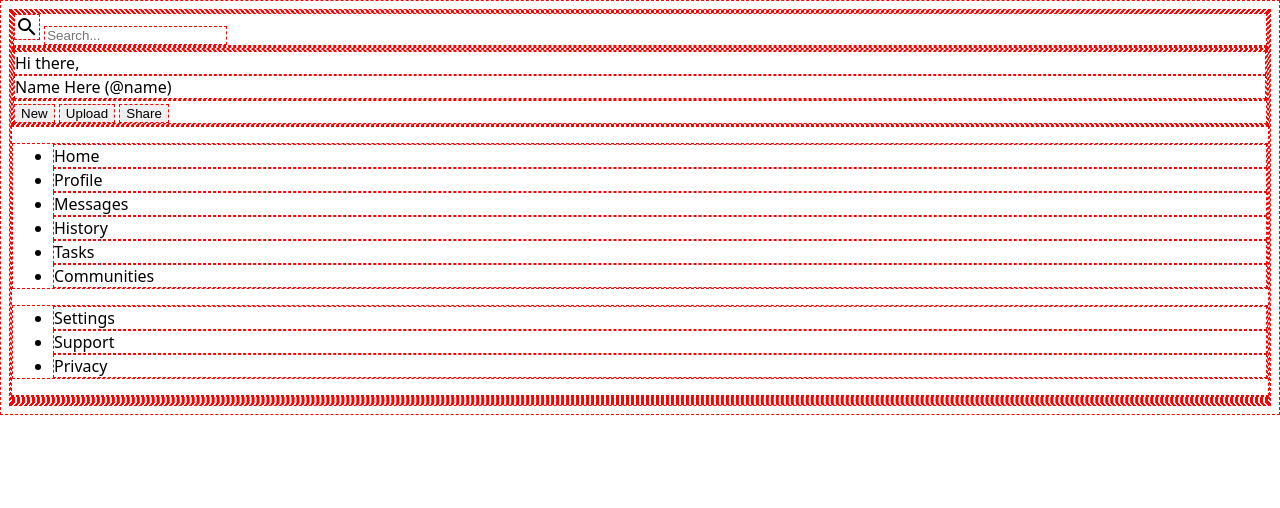
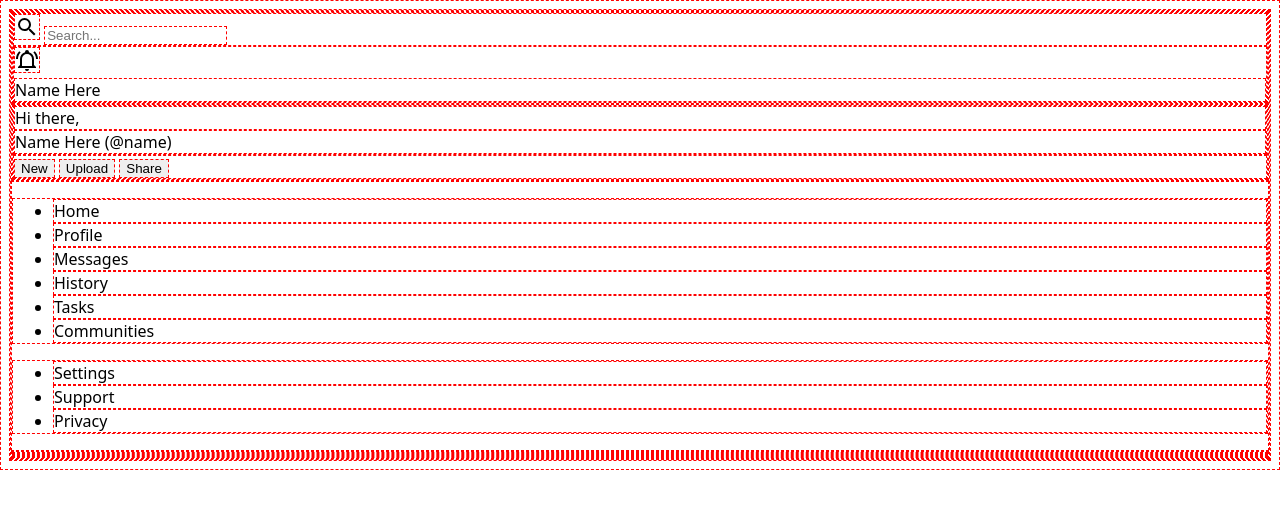
Before and after one commit to Hiya-its-Aya/admin-dash, a plain HTML site: page index.html in a window 1280 px wide. Drawn offline with Linux system fonts and the light colour scheme.

Commit message:
super more stuff

```diff
--- a/index.html
+++ b/index.html
@@ -14,7 +14,11 @@
                     <object data="svg/magnify.svg"></object>
                     <input class="search" type="text" placeholder="Search...">
                 </div>
-                <div class="alert-acct"></div>
+                <div class="alert-acct">
+                    <object data="svg/bell-ring-outline.svg"></object>
+                    <!-- picture -->
+                    <div class="name">Name Here</div>
+                </div>
             </div>
             <div class="bottom-container">
                 <div class="acct">
--- a/styles.css
+++ b/styles.css
@@ -1,4 +1,9 @@
 *{border: .5px dashed red}
+
 body{
     font-family: system-ui, -apple-system, BlinkMacSystemFont, 'Segoe UI', Roboto, Oxygen, Ubuntu, Cantarell, 'Open Sans', 'Helvetica Neue', sans-serif
 }
+
+img{
+    border-radius: 50%;
+}
```
Also changed, not shown: svg/bell-ring-outline.svg (added).
